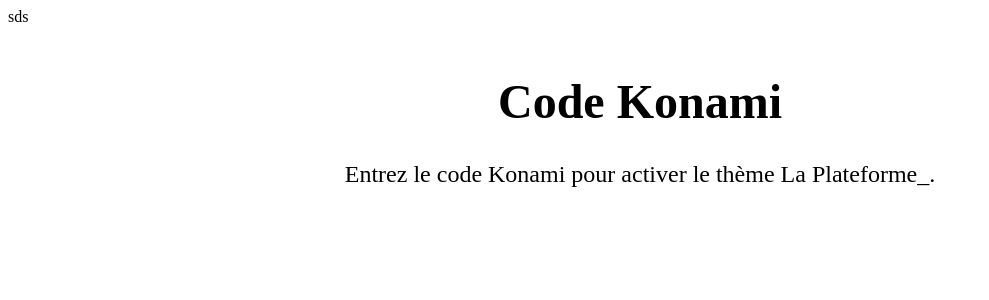
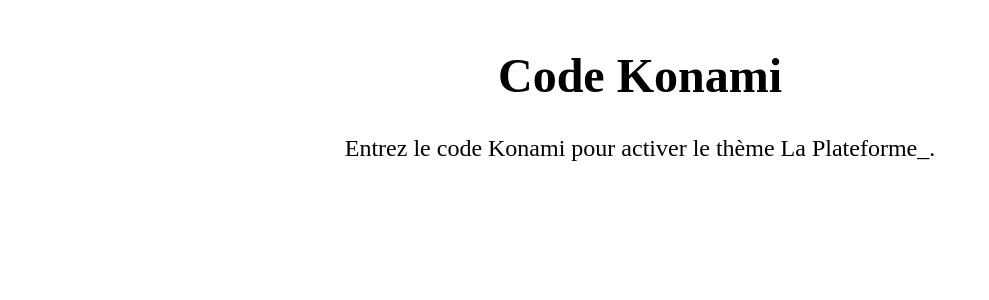
Before and after one commit to samuel-durand/runtrack3, a PHP site: page / in a window 1280 px wide. Shown: the top 300 px of the page, without its empty margins (0-989 px from the left). Run offline with PHP 8.4, Linux system fonts and the light colour scheme.

Commit message:
all job done but not sure konami work

```diff
--- a/jour02/job06/index.php
+++ b/jour02/job06/index.php
@@ -4,7 +4,7 @@
     <meta charset="UTF-8">
     <title>Code Konami</title>
     <link rel="stylesheet" href="style.css">
-  </head> sds
+  </head>
   <body>
     <h1>Code Konami</h1>
     <p>Entrez le code Konami pour activer le thème La Plateforme_.</p>
```
